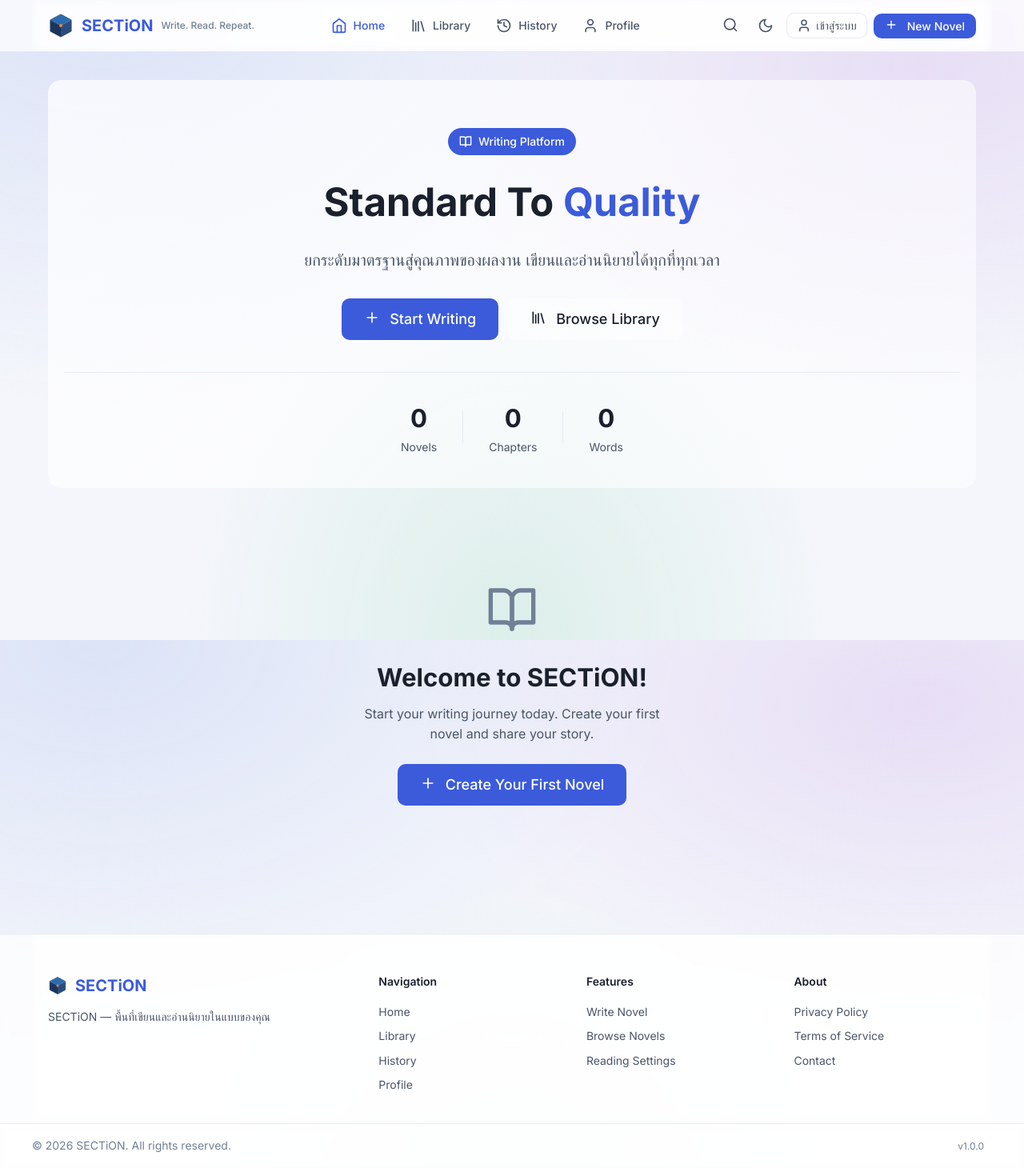
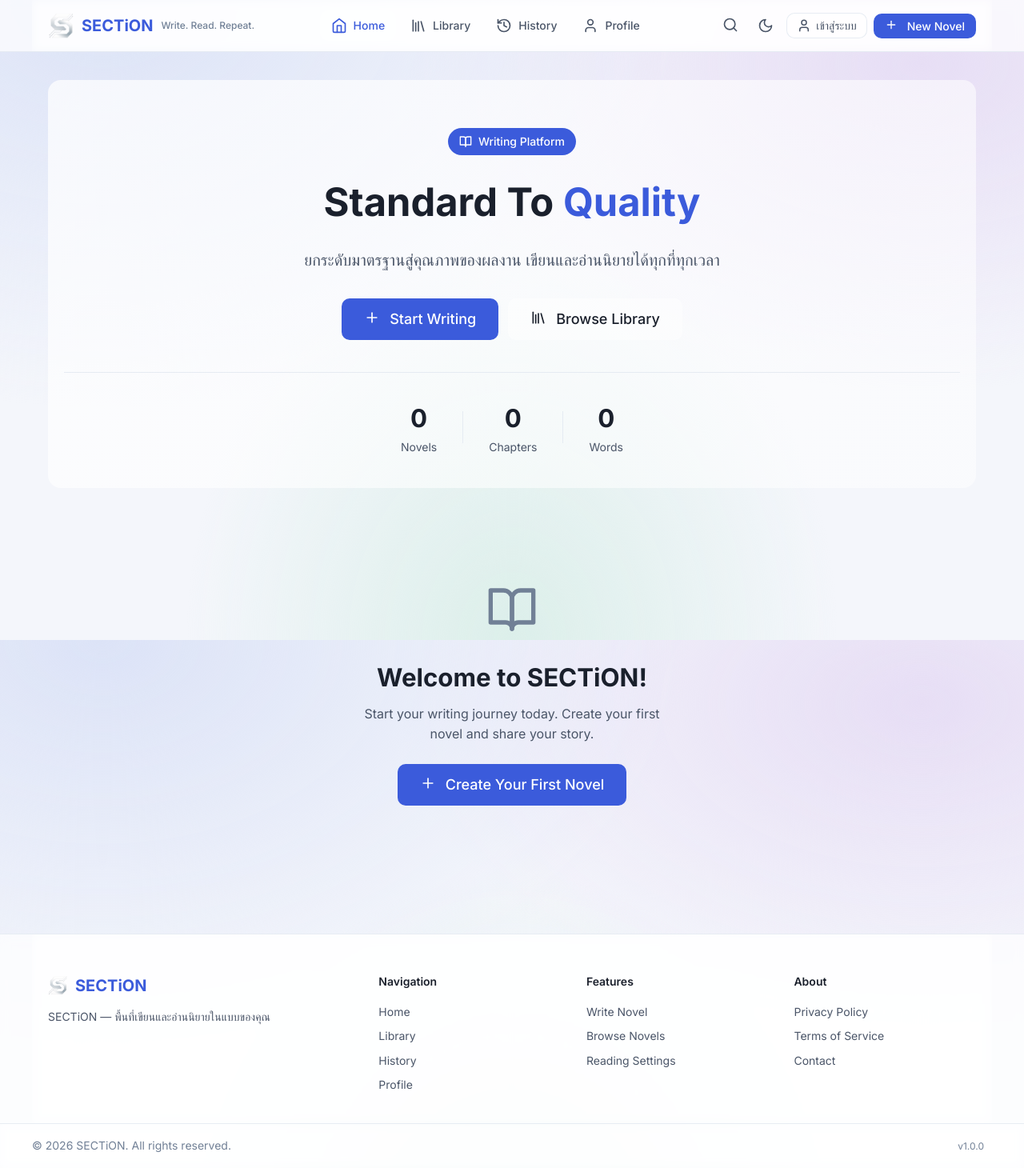
Before and after one commit to SPFT-section/Sections, a React app: page / in a window 1280 px wide. Shown: the whole page at 80% size. Built offline with nearby package versions, Linux system fonts and the light colour scheme.

Commit message:
feat: replace logo with new SECTIONS brand mark

```diff
--- a/public/index.html
+++ b/public/index.html
@@ -7,7 +7,7 @@
   <meta name="description" content="SECTiON — เว็บแอปเขียนและอ่านนิยาย" />
   <title>SECTiON</title>
   <link rel="manifest" href="manifest.json" />
-  <link rel="icon" type="image/svg+xml" href="favicon.svg" />
+  <link rel="icon" type="image/png" href="logo.png" />
   <link rel="preconnect" href="https://fonts.googleapis.com" />
   <link rel="preconnect" href="https://fonts.gstatic.com" crossorigin />
   <link href="https://fonts.googleapis.com/css2?family=Inter:ital,wght@0,400;0,500;0,600;0,700;1,400&family=JetBrains+Mono:wght@400;600&display=swap" rel="stylesheet" />
--- a/src/components/layout/Footer.js
+++ b/src/components/layout/Footer.js
@@ -12,7 +12,7 @@ export const Footer = () => {
         <div className="footer-brand">
           <div className="footer-logo">
             <img
-              src="favicon.svg"
+              src="logo-icon.png"
               alt="SECTiON Logo"
               width="24"
               height="24"
--- a/src/components/layout/Header.js
+++ b/src/components/layout/Header.js
@@ -27,7 +27,7 @@ export const Header = ({ onMenuToggle, isMenuOpen }) => {
 
           <Link to="/" className="header-logo">
             <img
-              src="favicon.svg"
+              src="logo-icon.png"
               alt="SECTiON Logo"
               className="header-logo-icon"
               width="32"
--- a/src/components/layout/Navigation.js
+++ b/src/components/layout/Navigation.js
@@ -23,7 +23,7 @@ export const Navigation = ({ isOpen, onClose }) => {
         <div className="navigation-header">
           <div className="navigation-logo">
             <img
-              src="favicon.svg"
+              src="logo-icon.png"
               alt="SECTiON Logo"
               width="32"
               height="32"
--- a/src/components/layout/Sidebar.js
+++ b/src/components/layout/Sidebar.js
@@ -14,7 +14,7 @@ export const Sidebar = ({ currentPath = '/' }) => {
   return (
     <aside className="sidebar">
       <Link to="/" className="sidebar-logo">
-        <img src="favicon.svg" alt="SECTiON Logo" width="28" height="28" />
+        <img src="logo-icon.png" alt="SECTiON Logo" width="28" height="28" />
         <span>SECTiON</span>
       </Link>
 
```
Also changed, not shown: public/logo-icon.png (added), public/logo.png (added), public/manifest.json.
